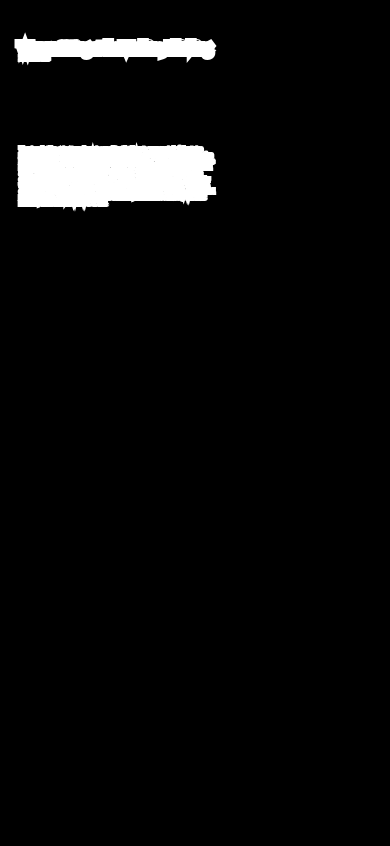
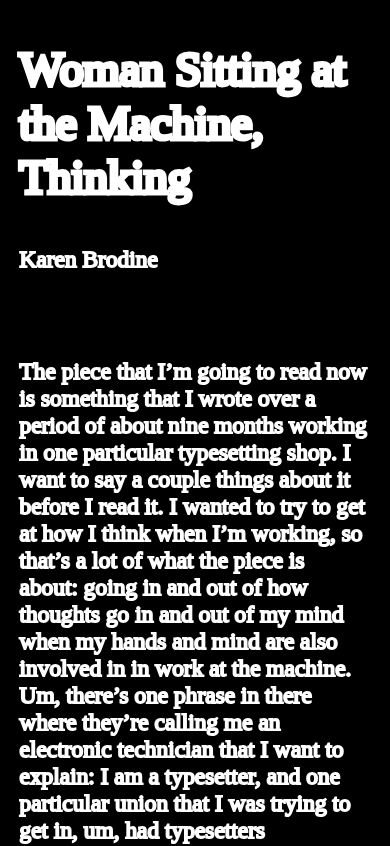
Before and after one commit to joanassobral/brodine, a plain HTML site: page index.html in a window 390 px wide. Shown: the top 846 px of the page. Drawn offline with Linux system fonts and the light colour scheme; grey boxes are pictures that could not be loaded.

Commit message:
Mobile view + Cursor placement fixing
Addition of mobile view and warning, and changes to the cursor image.

```diff
--- a/index.html
+++ b/index.html
@@ -29,17 +29,17 @@
 
     typeOutText("Woman Sitting at the Machine, Thinking",intro_title)
 
-    setTimeout(()=>{
-        typeOutText("Karen Brodine",intro_name)
-    },700)
 
 
-    const isMobile = /iPhone|iPad|iPod|Android/i.test(navigator.userAgent);
+    // const isMobile = /iPhone|iPad|iPod|Android/i.test(navigator.userAgent);
     if (isMobile) {
         setTimeout(()=>{
             typeOutTextWithP("This website isn't available for mobile users. Try again on another device, pretty please!",intro_name)
-        },1000)
+        },700)
     } else {
+        setTimeout(()=>{
+            typeOutText("Karen Brodine",intro_name)
+        },700)
 
         setTimeout(()=>{
             typeOutTextWithP("The piece that I’m going to read now is something that I wrote over a period of about nine months working in one particular typesetting shop. I want to say a couple things about it before I read it. I wanted to try to get at how I think when I’m working, so that’s a lot of what the piece is about: going in and out of how thoughts go in and out of my mind when my hands and mind are also involved in in work at the machine. Um, there’s one phrase in there where they’re calling me an electronic technician that I want to explain: I am a typesetter, and one particular union that I was trying to get in, um, had typesetters categorized as as people who are doing a certain kind of work and the boss, in order to keep me from getting into the union, simply called me another name. He called me an electronic technician, and um that’s somebody who fixes machines, and I don’t know how to do that.",intro_container)
@@ -54,6 +54,5 @@
         },10000)
     }
 
-
 </script>
 </html>
--- a/js/poem.js
+++ b/js/poem.js
@@ -64,6 +64,7 @@ function addTextDecoration_Line(line_id,alteration_classname){
     }
 }
 
+const isMobile = /iPhone|iPad|iPod|Android/i.test(navigator.userAgent);
 
 setTimeout(()=>{
 
@@ -74,12 +75,14 @@ setTimeout(()=>{
         currentLine = firstLine;
         window.scrollTo(0, document.body.scrollHeight);
 
-
     let cursor_image = document.createElement("img");
         cursor_image.classList.add("cursor_image");
         cursor_image.src = "media/cursor.png"
-        currentLine.appendChild(cursor_image);
-        cursor_showing = true;
+
+    if(!isMobile){
+            currentLine.appendChild(cursor_image);
+            cursor_showing = true;
+    }
 
     window.addEventListener("keydown",()=>{
     // setInterval(()=>{
--- a/styles.css
+++ b/styles.css
@@ -41,7 +41,7 @@ html,body{
 
         h1,p{
             font-size: 1.3vw;
-            -webkit-text-stroke: 4px;
+            -webkit-text-stroke: 2px;
             -webkit-text-stroke-color: white;
             -webkit-text-fill-color: rgba(0,0,0,0);
             user-select: none;
@@ -50,7 +50,7 @@ html,body{
         h1,.poem_numeral,.addition,.removed,.link_line{
             font-weight: normal;
             font-size: 3vw;
-            -webkit-text-stroke: 10px;
+            -webkit-text-stroke: 5px;
             -webkit-text-fill-color: white;
             -webkit-text-stroke-color: white;
         }
@@ -67,7 +67,7 @@ html,body{
                 text-decoration: underline;
             }
     .cursor_image{
-        height: 1.3vw; margin-left: 5px; margin-top: 5px;
+        height: 1.3vw; margin-top: 2px;
         opacity: 0;
         animation: cursoranim 0.75s infinite linear;
     }
@@ -77,3 +77,20 @@ html,body{
         75% {opacity: 1;}
         80% {opacity: 0;}
     }
+
+
+@media (orientation: portrait) {
+
+    h1{
+        font-size: 12vw;
+        margin-bottom: 5vh;
+    }
+    p{
+        font-size: 6vw;
+    }
+
+    #intro_container{
+        width: 90vw;
+    }
+
+}
```
